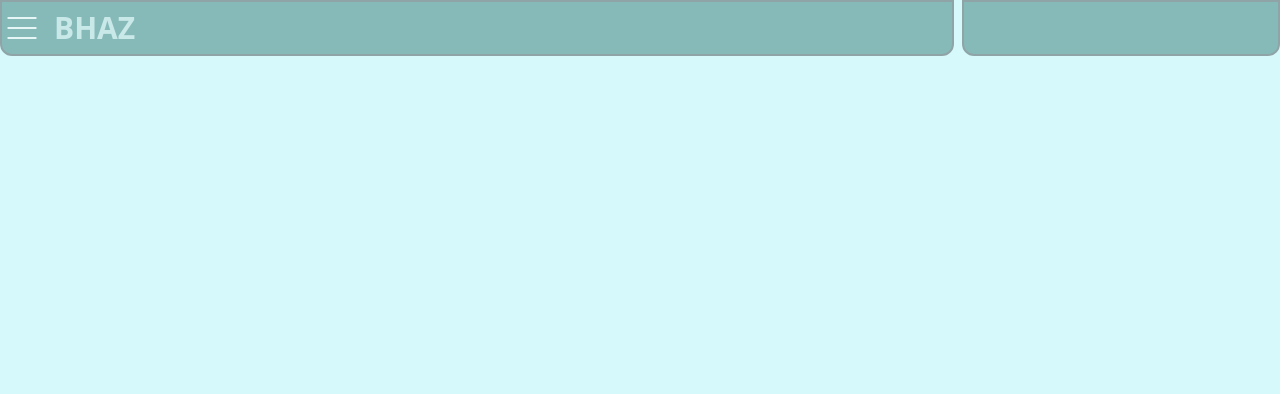
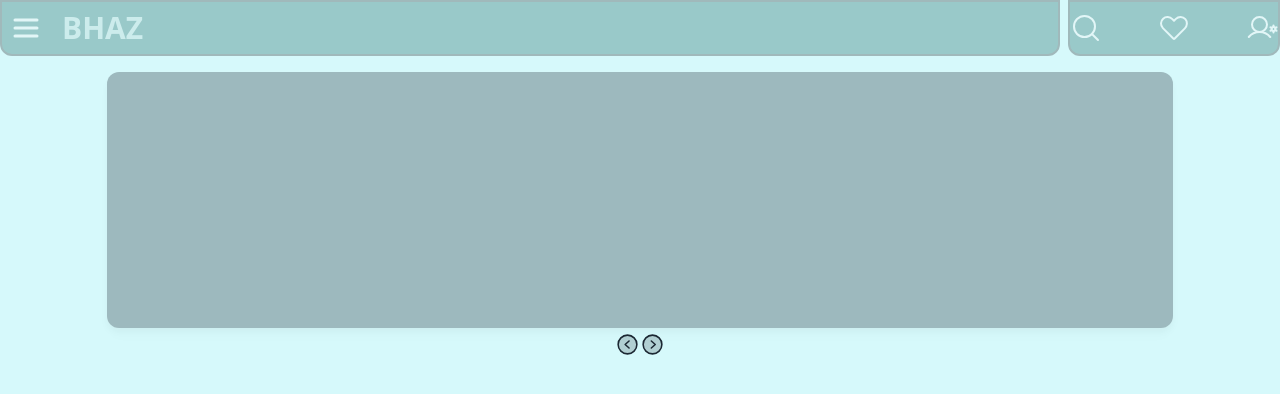
Before and after one commit to JoaoTaborda-dev/BHAZ, a React (Vite) app: page / in a window 1280 px wide. Shown: the top 394 px of the page. Built offline with nearby package versions, Linux system fonts and the light colour scheme.

Commit message:
Desenvolvimento do daily news da pagina

```diff
--- a/src/App.tsx
+++ b/src/App.tsx
@@ -1,23 +1,50 @@
 import './lib/dayjs'
-import { List } from 'phosphor-react';
+import { List, MagnifyingGlass, HeartStraight, UserGear, CaretCircleLeft, CaretCircleRight } from 'phosphor-react';
 import './styles/global.css'
 //import { Habit } from "./components/Habit"
 
 export function App() {
   return (
-    <div className="w-screen h-screen flex">
+    <div className="w-screen h-screen">
+     {/* Header */}
       <div className="w-full flex space-x-2">
-        <div className='w-9/12 h-14 border-2 border-zinc-800 bg-teal-800 opacity-40 rounded-b-xl flex items-center space-x-3'>
-          <button>
-            <List size={40} color="#fff0f0" weight="light" />
+        <div className='w-10/12 h-14 border-2 border-zinc-800 bg-teal-800 opacity-30 rounded-b-xl flex items-center space-x-3'>
+          <button className='mx-2'>
+            <List size={32} color="#fff0f0" weight="bold" />
           </button>
           <h1 className='w-3.5 opacity-70 font-extrabold text-3xl'>BHAZ</h1>
 
         </div>
-        <div className='w-3/12 h-14 border-2 border-zinc-800 bg-teal-800 opacity-40 rounded-b-xl'>
-
+        <div className='w-2/12 h-14 border-2 border-zinc-800 bg-teal-800 opacity-30 rounded-b-xl flex items-center justify-between'>
+          <button className=''>
+            <MagnifyingGlass size={32} color="#fff0f0"/>
+          </button>
+          <button>
+            <HeartStraight size={32} color="#fff0f0"/>
+          </button>
+          <button>
+            <UserGear size={32} color="#fff0f0"/>
+          </button>
         </div>
       </div>
+      {/* Daily bar */}
+      <div className='w-full mt-4 flex justify-center'>
+        <div className='w-10/12 h-64 bg-content opacity-30 rounded-xl drop-shadow-lg'>
+        </div>
+      </div>
+      <div className='w-full my-1 flex justify-center'>
+        <button>
+          <CaretCircleLeft size={25} color="#1C2833" weight="duotone"/>
+        </button>
+        <button>
+          <CaretCircleRight size={25} color="#1C2833" weight="duotone"/>
+        </button>
+      </div>
+      {/* Content */}
+      <div>
+
+      </div>
+
     </div>
   )
 }
--- a/tailwind.config.cjs
+++ b/tailwind.config.cjs
@@ -7,7 +7,8 @@ module.exports = {
   theme: {
     extend: {
       colors: {
-        background: '#D6F9FB'
+        background: '#D6F9FB',
+        content:'#1C2833'
       }
     },
   },
```
